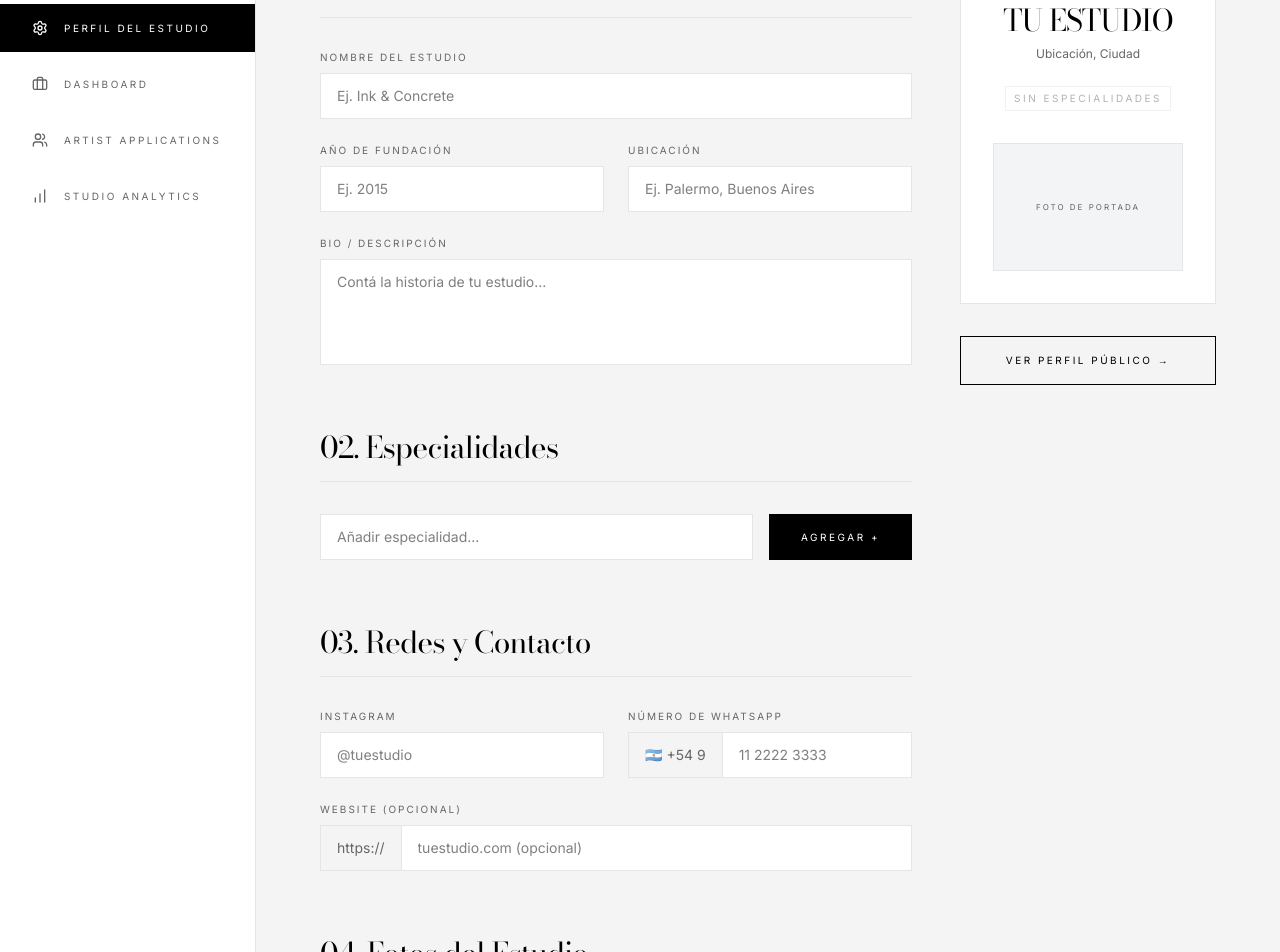
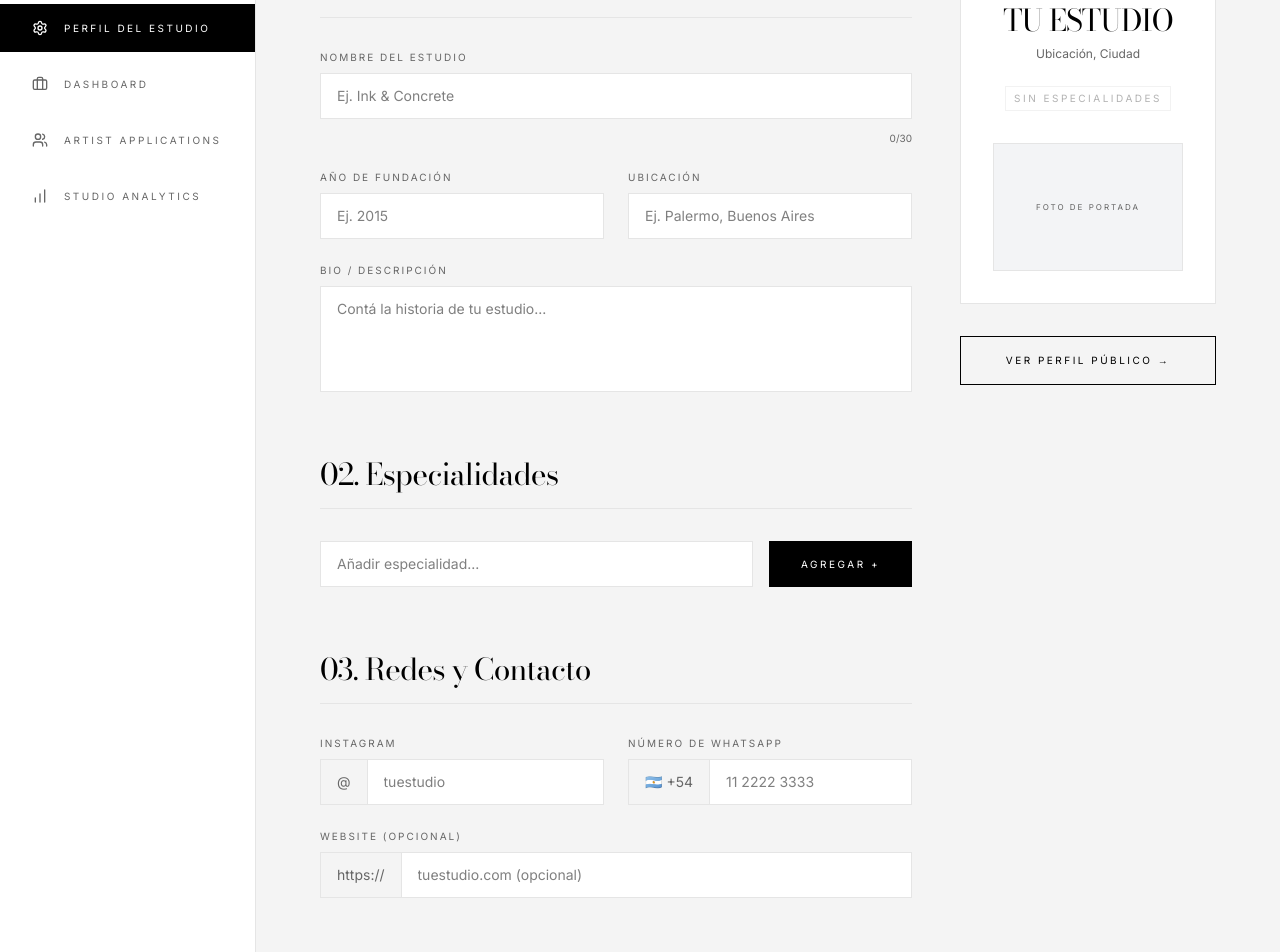
Before and after one commit to GuardiolaDF/Empleo-Tattoo-Argentina, a Next.js app: page /dashboard/perfil in a window 1280 px wide. Shown: the part 300-1252 px from the top of the page. Built offline with nearby package versions, Linux system fonts and the light colour scheme.

Commit message:
checkpoint: before job card redesign

```diff
--- a/src/app/dashboard/perfil/page.tsx
+++ b/src/app/dashboard/perfil/page.tsx
@@ -23,7 +23,9 @@ import {
 } from "lucide-react";
 
 const profileSchema = z.object({
-  nombre: z.string().min(1, "El nombre del estudio es requerido"),
+  nombre: z.string()
+    .min(1, "El nombre del estudio es requerido")
+    .max(30, "Máximo 30 caracteres"),
   anio: z.string()
     .regex(/^\d{4}$/, "Ingresá un año válido. Ej: 2015")
     .refine((val) => {
@@ -33,7 +35,7 @@ const profileSchema = z.object({
   ubicacion: z.string().min(1, "La ubicación es requerida"),
   bio: z.string().min(10, "La descripción debe tener al menos 10 caracteres"),
   instagram: z.string()
-    .regex(/^@[a-zA-Z0-9._]{2,30}$/, "Ingresá un usuario válido. Ej: @tuestudio")
+    .regex(/^[a-zA-Z0-9._]{2,30}$/, "Solo letras, números, puntos y guiones bajos. Mín. 2 caracteres.")
     .min(1, "Este campo es requerido"),
   whatsapp: z.string()
     .regex(/^\d{2}\s\d{4}\s\d{4}$/, "Ingresá un número válido. Ej: 11 2222 3333")
@@ -47,11 +49,24 @@ const profileSchema = z.object({
 
 type ProfileFormValues = z.infer<typeof profileSchema>;
 
+const COUNTRY_CODES = [
+  { code: "54", flag: "🇦🇷", label: "+54 Argentina" },
+  { code: "598", flag: "🇺🇾", label: "+598 Uruguay" },
+  { code: "56", flag: "🇨🇱", label: "+56 Chile" },
+  { code: "591", flag: "🇧🇴", label: "+591 Bolivia" },
+  { code: "595", flag: "🇵🇾", label: "+595 Paraguay" },
+  { code: "55", flag: "🇧🇷", label: "+55 Brasil" },
+  { code: "34", flag: "🇪🇸", label: "+34 España" },
+];
+
 export default function PerfilEstudioPage() {
   const [specialties, setSpecialties] = useState<string[]>([]);
   const [specialtyInput, setSpecialtyInput] = useState("");
   const [photos, setPhotos] = useState<{ id: string; file: File; preview: string }[]>([]);
   const [isSuccess, setIsSuccess] = useState(false);
+  const [selectedCountry, setSelectedCountry] = useState(COUNTRY_CODES[0]);
+  const [isCountryDropdownOpen, setIsCountryDropdownOpen] = useState(false);
+  const dropdownRef = React.useRef<HTMLDivElement>(null);
 
   const {
     register,
@@ -73,11 +88,22 @@ export default function PerfilEstudioPage() {
   });
 
   // Watch fields for live preview and validation
-  const liveNombre = watch("nombre") || "Nombre de tu Estudio";
+  const liveNombreRaw = watch("nombre") || "";
+  const liveNombre = liveNombreRaw || "Nombre de tu Estudio";
   const liveUbicacion = watch("ubicacion") || "Ubicación, Ciudad";
   const liveInstagram = watch("instagram");
   const liveWhatsapp = watch("whatsapp");
   const liveWebsite = watch("website");
+
+  useEffect(() => {
+    const handleClickOutside = (event: MouseEvent) => {
+      if (dropdownRef.current && !dropdownRef.current.contains(event.target as Node)) {
+        setIsCountryDropdownOpen(false);
+      }
+    };
+    document.addEventListener("mousedown", handleClickOutside);
+    return () => document.removeEventListener("mousedown", handleClickOutside);
+  }, []);
 
   const { onChange: onChangeWhatsapp, ...restWhatsapp } = register("whatsapp");
 
@@ -131,8 +157,10 @@ export default function PerfilEstudioPage() {
 
   const onSubmit = (data: ProfileFormValues) => {
     const rawDigits = data.whatsapp.replace(/\D/g, '');
-    const finalWhatsapp = `549${rawDigits}`;
-    console.log("Saving profile...", { ...data, whatsapp: finalWhatsapp, specialties, photos });
+    const prefix = selectedCountry.code === "54" ? "549" : selectedCountry.code;
+    const finalWhatsapp = `${prefix}${rawDigits}`;
+    const finalInstagram = `@${data.instagram}`;
+    console.log("Saving profile...", { ...data, whatsapp: finalWhatsapp, instagram: finalInstagram, specialties, photos });
     setIsSuccess(true);
     setTimeout(() => setIsSuccess(false), 5000); // hide success message after 5s
   };
@@ -146,8 +174,8 @@ export default function PerfilEstudioPage() {
         {/* Left Sidebar */}
         <aside className="w-full lg:w-64 bg-white border-r border-border flex flex-col justify-between py-12 flex-shrink-0">
           <div>
-            <div className="px-8 mb-12">
-              <h2 className="font-serif text-xl tracking-tight uppercase font-bold">{liveNombre !== "Nombre de tu Estudio" ? liveNombre : "Tu Estudio"}</h2>
+            <div className="px-8 mb-12 overflow-hidden w-full">
+              <h2 className="font-serif text-xl tracking-tight uppercase font-bold truncate max-w-full block">{liveNombre !== "Nombre de tu Estudio" ? liveNombre : "Tu Estudio"}</h2>
               <p className="font-sans text-[10px] tracking-widest text-muted-foreground uppercase mt-1">Configuración</p>
             </div>
 
@@ -217,7 +245,12 @@ export default function PerfilEstudioPage() {
                     placeholder="Ej. Ink & Concrete"
                     className={`border ${errors.nombre ? 'border-red-500' : 'border-border'} px-4 py-3 outline-none font-sans text-sm focus:border-black transition-colors bg-white`}
                   />
-                  {errors.nombre && <span className="font-sans text-[10px] text-red-500">{errors.nombre.message}</span>}
+                  <div className="flex justify-between items-start mt-1">
+                    <span className="font-sans text-[10px] text-red-500">{errors.nombre ? errors.nombre.message : ""}</span>
+                    <span className="font-sans text-[10px] text-muted-foreground ml-auto">
+                      {liveNombreRaw.length}/30
+                    </span>
+                  </div>
                 </div>
 
                 <div className="flex flex-col space-y-2">
@@ -301,15 +334,20 @@ export default function PerfilEstudioPage() {
               <div className="grid grid-cols-1 md:grid-cols-2 gap-6">
                 <div className="flex flex-col space-y-2">
                   <label className="font-sans text-[10px] tracking-[0.2em] uppercase text-muted-foreground">Instagram</label>
-                  <div className="relative">
+                  <div className="relative flex">
+                    <div className="flex items-center px-4 bg-muted border border-r-0 border-border cursor-default font-sans text-sm text-muted-foreground">
+                      @
+                    </div>
+                    <div className="relative flex-1">
                       <input
                         {...register("instagram")}
-                      placeholder="@tuestudio"
+                        placeholder="tuestudio"
                         className={`w-full border ${errors.instagram ? 'border-red-500' : 'border-border'} px-4 py-3 outline-none font-sans text-sm focus:border-black transition-colors bg-white pr-10`}
                       />
                       {liveInstagram && liveInstagram.length > 0 && !errors.instagram && (
                         <Check className="w-4 h-4 text-green-500 absolute right-4 top-1/2 -translate-y-1/2" />
                       )}
+                    </div>
                   </div>
                   {errors.instagram && <span className="font-sans text-[10px] text-red-500">{errors.instagram.message}</span>}
                 </div>
@@ -317,8 +355,31 @@ export default function PerfilEstudioPage() {
                 <div className="flex flex-col space-y-2">
                   <label className="font-sans text-[10px] tracking-[0.2em] uppercase text-muted-foreground">Número de WhatsApp</label>
                   <div className="relative flex">
-                    <div className="flex items-center px-4 bg-muted border border-r-0 border-border cursor-default font-sans text-sm text-muted-foreground">
-                      🇦🇷 +54 9
+                    <div className="relative flex items-stretch bg-muted border border-r-0 border-border font-sans text-sm text-muted-foreground" ref={dropdownRef}>
+                      <button
+                        type="button"
+                        onClick={() => setIsCountryDropdownOpen(!isCountryDropdownOpen)}
+                        className="px-4 py-3 flex items-center gap-2 hover:bg-black/5 transition-colors"
+                      >
+                        {selectedCountry.flag} +{selectedCountry.code}
+                      </button>
+                      {isCountryDropdownOpen && (
+                        <div className="absolute top-full left-0 mt-1 w-48 bg-white border border-black z-50 shadow-xl">
+                          {COUNTRY_CODES.map((country) => (
+                            <button
+                              key={country.code}
+                              type="button"
+                              onClick={() => {
+                                setSelectedCountry(country);
+                                setIsCountryDropdownOpen(false);
+                              }}
+                              className="w-full px-4 py-3 text-left hover:bg-black/5 transition-colors font-sans text-xs flex items-center gap-3 text-black border-b border-border/50 last:border-0"
+                            >
+                              <span className="text-sm">{country.flag}</span> <span>{country.label}</span>
+                            </button>
+                          ))}
+                        </div>
+                      )}
                     </div>
                     <div className="relative flex-1">
                       <input
@@ -426,9 +487,9 @@ export default function PerfilEstudioPage() {
 
           <span className="font-sans text-[10px] tracking-[0.2em] uppercase text-muted-foreground border-b border-border pb-4 block">Vista Previa</span>
 
-          <div className="bg-white border border-border p-8 text-center flex flex-col items-center">
-            <h3 className="font-serif text-3xl tracking-tight uppercase mb-2">{liveNombre}</h3>
-            <p className="font-sans text-xs text-muted-foreground mb-6">{liveUbicacion}</p>
+          <div className="bg-white border border-border p-8 text-center flex flex-col items-center overflow-hidden w-full">
+            <h3 className="font-serif text-3xl tracking-tight uppercase mb-2 max-w-full break-words line-clamp-3">{liveNombre}</h3>
+            <p className="font-sans text-xs text-muted-foreground mb-6 max-w-full break-words line-clamp-3">{liveUbicacion}</p>
 
             <div className="flex flex-wrap justify-center gap-2 mb-8 w-full max-w-[200px]">
               {specialties.length > 0 ? specialties.slice(0, 3).map((spec) => (
```
Lines whose indentation alone changed are shown as unchanged.
